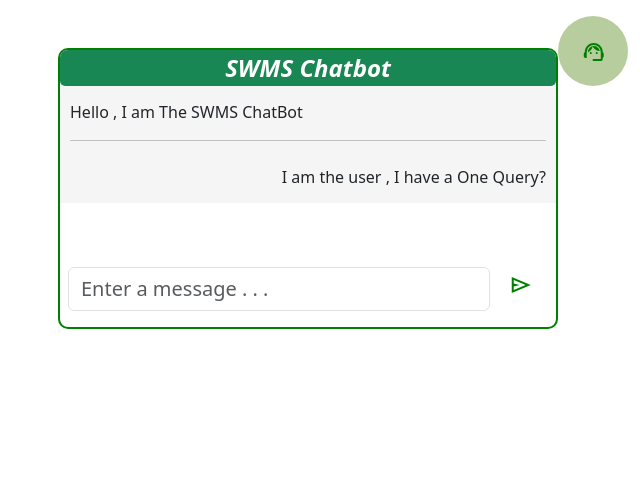
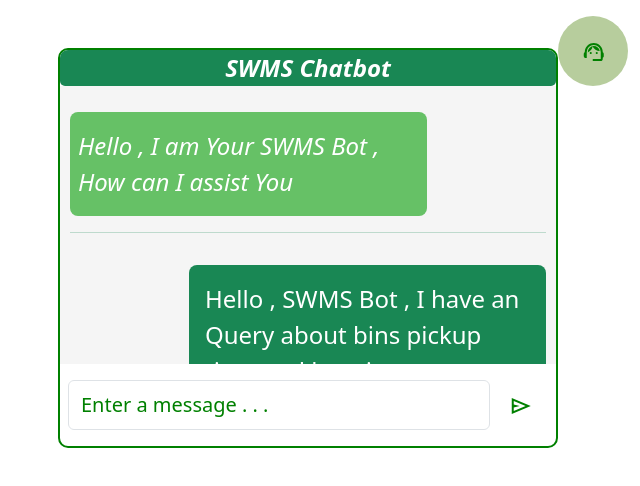
Before and after one commit to run-08/Smart-Waste-Management-System, a React (Vite) app: page / in a window 1280 px wide. Both pictures are taken after a click on the button 1233 px from the left and 51 px from the top of the page. Shown: the top 486 px of the page, without its empty margins (640-1280 px from the left). Built offline with nearby package versions, Linux system fonts and the light colour scheme.

Commit message:
Enhance chatbot functionality and UI in App component; update styles in HomePage

```diff
--- a/src/App.jsx
+++ b/src/App.jsx
@@ -1,5 +1,6 @@
 import "bootstrap/dist/css/bootstrap.min.css";
 import "bootstrap/dist/js/bootstrap.bundle.min.js";
+import { useState } from "react";
 import { useRoutes } from "react-router-dom";
 import Appstyle from "./App.module.css";
 import Map from "./GoogleMap/Map";
@@ -7,7 +8,57 @@ import SWMSHomepage from "./HomePage/SWMSHome";
 import Camera from "./ImageUploadPanel/Camera";
 import RootPath from "./RootSWMS/RootPath";
 import SignupPage from "./Signup/singnUppage";
+
 const App = () => {
+  const [conversationCount, setConversationCount] = useState(3);
+  const [showChatMessage, setShowChatMessgae] = useState(false);
+  const [messages, setMessages] = useState({
+    1: ["Hello , I am Your SWMS Bot , How can I assist You", "bot"],
+    2: [
+      "Hello , SWMS Bot , I have an Query about bins pickup time and location",
+      "user",
+    ],
+  });
+  const [userQuery, setUserQuery] = useState();
+
+  const handleMessage = async () => {
+    setConversationCount(conversationCount + 1);
+    setMessages((state) => ({
+      ...state,
+      [conversationCount]: [userQuery, "user"],
+    }));
+    try {
+      const response = await fetch(
+        "https://dialogflowchatbot-459118.el.r.appspot.com/APIservice/sendToDialogFlow",
+        {
+          method: "POST",
+          headers: {
+            "Content-Type": "application/json",
+          },
+          body: JSON.stringify({ message: userQuery }),
+        }
+      );
+      const result = await response.text();
+      setConversationCount(conversationCount + 1);
+      setMessages((state) => ({
+        ...state,
+        [conversationCount]: [result, "bot"],
+      }));
+      console.log();
+    } catch (e) {
+      console.log("Error : " + e);
+      setConversationCount(conversationCount + 1);
+      setConversationCount(conversationCount + 1);
+      setMessages((state) => ({
+        ...state,
+        [conversationCount]: [
+          "Sorry, something went wrong. Please try again.",
+          "bot",
+        ],
+      }));
+    }
+    setUserQuery("");
+  };
   return (
     <>
       <div className={`container-fluid bg-light`}>
@@ -20,6 +71,11 @@ const App = () => {
             width: "70px",
             backgroundColor: "#b7cd9d",
           }}
+          onClick={(e) => {
+            setShowChatMessgae(() => {
+              return showChatMessage ? false : true;
+            });
+          }}
         >
           <svg
             xmlns="http://www.w3.org/2000/svg"
@@ -27,12 +83,12 @@ const App = () => {
             viewBox="-100 -960 11100 960"
             width="294px"
             fill="green"
-            // style={{ cursor: "pointer", width: "200px" }}
           >
             <path d="M440-120v-80h320v-284q0-117-81.5-198.5T480-764q-117 0-198.5 81.5T200-484v244h-40q-33 0-56.5-23.5T80-320v-80q0-21 10.5-39.5T120-469l3-53q8-68 39.5-126t79-101q47.5-43 109-67T480-840q68 0 129 24t109 66.5Q766-707 797-649t40 126l3 52q19 9 29.5 27t10.5 38v92q0 20-10.5 38T840-249v49q0 33-23.5 56.5T760-120H440Zm-80-280q-17 0-28.5-11.5T320-440q0-17 11.5-28.5T360-480q17 0 28.5 11.5T400-440q0 17-11.5 28.5T360-400Zm240 0q-17 0-28.5-11.5T560-440q0-17 11.5-28.5T600-480q17 0 28.5 11.5T640-440q0 17-11.5 28.5T600-400Zm-359-62q-7-106 64-182t177-76q89 0 156.5 56.5T720-519q-91-1-167.5-49T435-698q-16 80-67.5 142.5T241-462Z" />
           </svg>
         </button>
 
+        {showChatMessage && (
           <div
             className="chat-container float-end my-5"
             style={{
@@ -61,28 +117,50 @@ const App = () => {
                 background: "#f5f5f5",
               }}
             >
-            <div className="bot_message float-start col-12 my-1  ">
-              {"Hello , I am The SWMS ChatBot"}
-              <hr />
+              {Object.entries(messages)?.map(([key, message]) => {
+                return message[1] === "bot" ? (
+                  <>
+                    <div
+                      className="bot_message float-start col-12 my-3 fs-4 fst-italic px-2 rounded-3 w-75"
+                      style={{ backgroundColor: "#66c166", color: "white" }}
+                    >
+                      <p className="float-end my-3 ">{message[0]}</p>
                     </div>
-
-            <div className="user_message float-end my-1">
-              {"I am the user , I have a One Query?"}
+                    <hr className="w-100 h-100 text-success " />
+                  </>
+                ) : (
+                  <>
+                    <div className="user_message float-end my-3 px-3 text-white bg-success rounded-3 w-75  fs-4">
+                      <p className="float-end my-3">{message[0]}</p>
                     </div>
+                    <hr className="w-100 h-100 text-success  " />
+                  </>
+                );
+              })}
             </div>
-          <div className="input mx-2 mt-5 d-flex ">
+            <div className="input mx-2  d-flex ">
               <input
                 type="text"
-              className="form-control my-3 fs-5"
+                className={`form-control my-3 fs-5 ${Appstyle.msgBox}`}
                 placeholder="Enter a message . . ."
+                value={userQuery}
+                onChange={(e) => {
+                  setUserQuery(e.target.value);
+                }}
+                onKeyDown={(e) => {
+                  if (e.key === "Enter") {
+                    handleMessage();
+                  }
+                }}
               />
               <button
-              className={`btn mt-2 mx-1 ${Appstyle.sendBtn}`}
+                className={`btn mx-1 my-3 ${Appstyle.sendBtn}`}
                 style={{
                   borderRadius: "50px",
                   width: "50px",
                   height: "50px",
                 }}
+                onClick={handleMessage}
               >
                 <svg
                   xmlns="http://www.w3.org/2000/svg"
@@ -97,6 +175,7 @@ const App = () => {
               </button>
             </div>
           </div>
+        )}
       </div>
     </>
   );
@@ -129,3 +208,10 @@ const SWMSRoute = () => {
   ]);
   return routes;
 };
+//
+// billing permission
+// Get a bucket storage instance as a storage object admin
+// then need to generate a service account key
+// and then need to download the json file
+// and then need to set the env variable in the terminal
+// export GOOGLE_APPLICATION_CREDENTIALS="/path-to-your-service-account-file.json"
--- a/src/App.module.css
+++ b/src/App.module.css
@@ -2,3 +2,6 @@
 .sendBtn:hover {
   border: 1px solid green;
 }
+.msgBox::placeholder {
+  color: rgb(0, 128, 0);
+}
--- a/src/HomePage/HomePage.module.css
+++ b/src/HomePage/HomePage.module.css
@@ -12,7 +12,7 @@
   background-position: center;
 }
 .headingAnime {
-  background-color: rgba(0, 0, 0, 0.6);
+  background-color: rgba(0, 0, 0, 0.7);
 }
 .heading {
   transform: scale(1.8);
--- a/src/HomePage/SWMSHome.jsx
+++ b/src/HomePage/SWMSHome.jsx
@@ -104,7 +104,7 @@ const SWMSHomepage = () => {
     <div>
       <nav
         className="navbar navbar-expand-lg bg-secondary-subtle mt-1 "
-        style={{ width: "100vw" }}
+        style={{ width: "99vw" }}
       >
         <div className="container-fluid">
           <span
```
Lines whose indentation alone changed are shown as unchanged.
